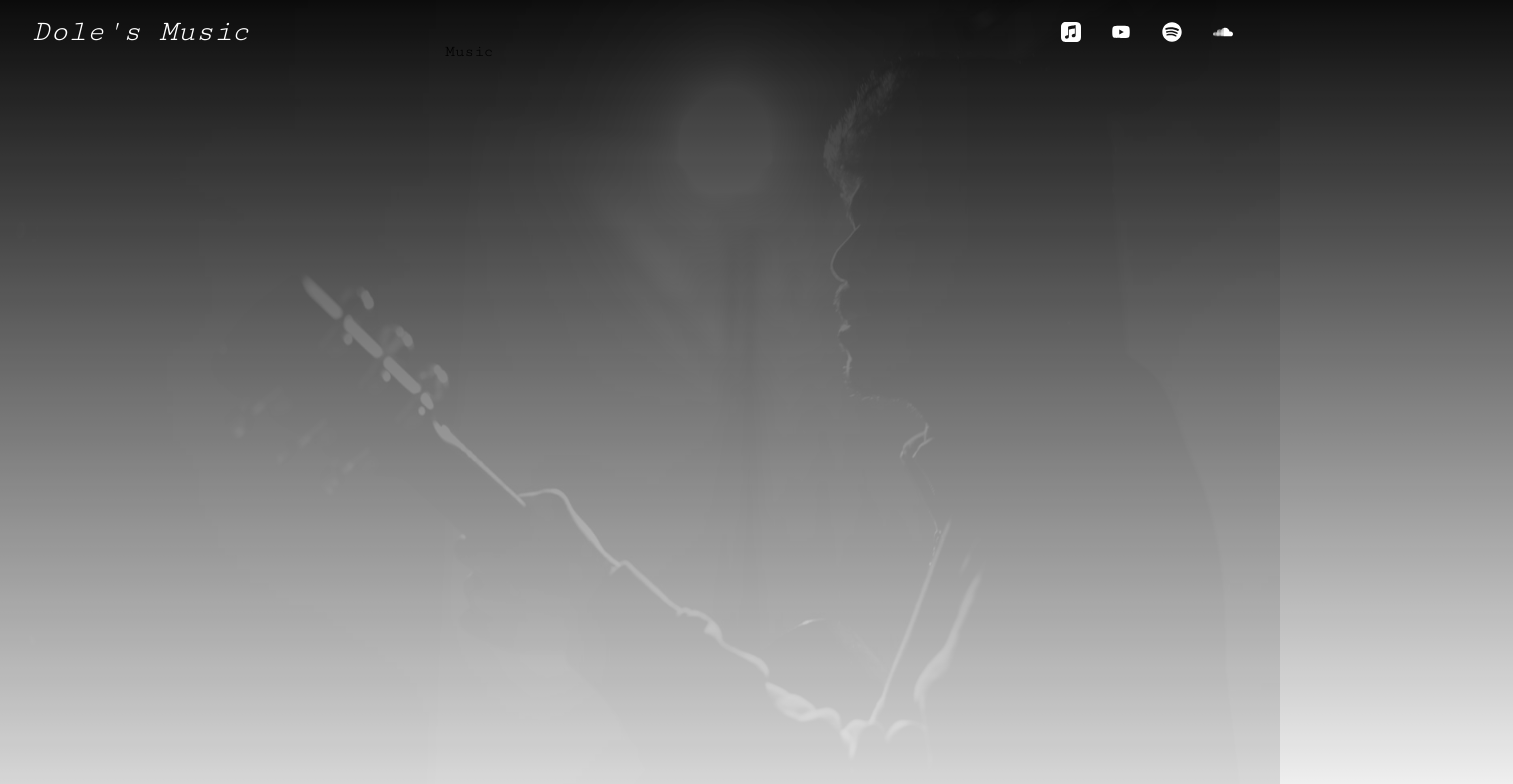
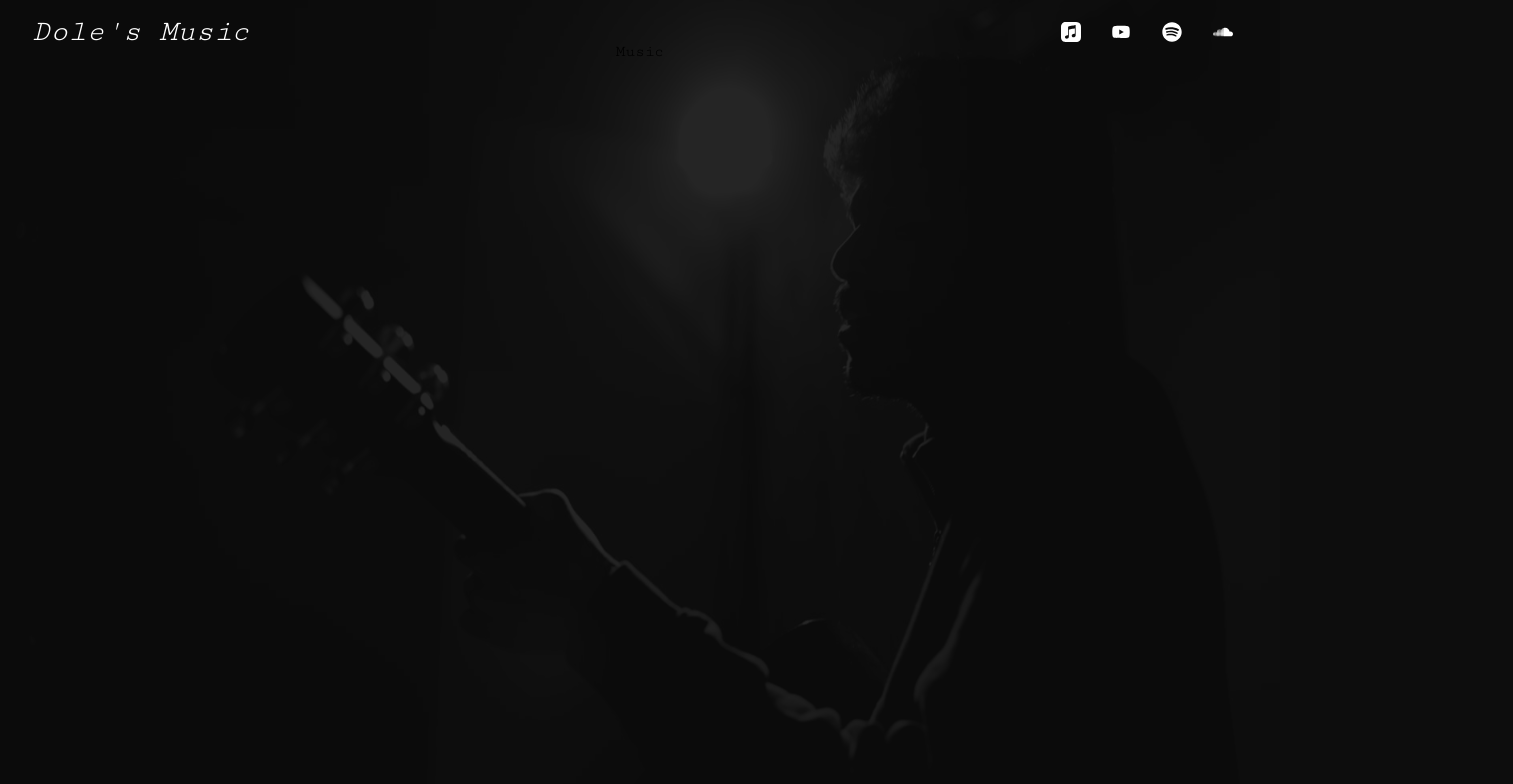
Before and after one commit to theinfinitysolutions/dolls_web, a Next.js app: page /music in a window 1280 px wide. Shown: the top 784 px of the page, 1513 px wide, since content can reach past the window. Built offline with nearby package versions, Linux system fonts and the light colour scheme.

Commit message:
package changes

```diff
--- a/app/globals.css
+++ b/app/globals.css
@@ -7,6 +7,20 @@
   --background-start-rgb: 214, 219, 220;
   --background-end-rgb: 255, 255, 255;
 }
+
+html {
+  overflow: scroll;
+  overflow-x: hidden;
+}
+::-webkit-scrollbar {
+  width: 0;  /* Remove scrollbar space */
+  background: transparent;  /* Optional: just make scrollbar invisible */
+}
+/* Optional: show position indicator in red */
+::-webkit-scrollbar-thumb {
+  background: #FF0000;
+}
+
 
 @media (prefers-color-scheme: dark) {
   :root {
@@ -18,12 +32,12 @@
 
 body {
   color: rgb(var(--foreground-rgb));
-  background: linear-gradient(
+  /* background: linear-gradient(
       to bottom,
       transparent,
       rgb(var(--background-end-rgb))
     )
-    rgb(var(--background-start-rgb));
+    rgb(var(--background-start-rgb)); */
 }
 
 @layer utilities {
@@ -47,3 +61,23 @@
   animation: rotate 10s infinite;
   filter:blur(120px)
 }
+
+.slide-in {
+  position: absolute;
+  top: 0;
+  left: 0;
+  width: 100%;
+  height: 100vh;
+  background-color: black;
+  transform-origin: bottom;
+}
+
+.slide-out {
+  position: absolute;
+  top: 0;
+  left: 0;
+  width: 100%;
+  height: 100vh;
+  background-color: black;
+  transform-origin: top;
+}
--- a/package.json
+++ b/package.json
@@ -14,6 +14,7 @@
     "@react-three/postprocessing": "^2.16.2",
     "@types/three": "^0.164.0",
     "framer": "^2.4.1",
+    "framer-motion": "^11.1.9",
     "lodash-move": "^1.1.1",
     "maath": "^0.10.7",
     "next": "14.2.3",
```
